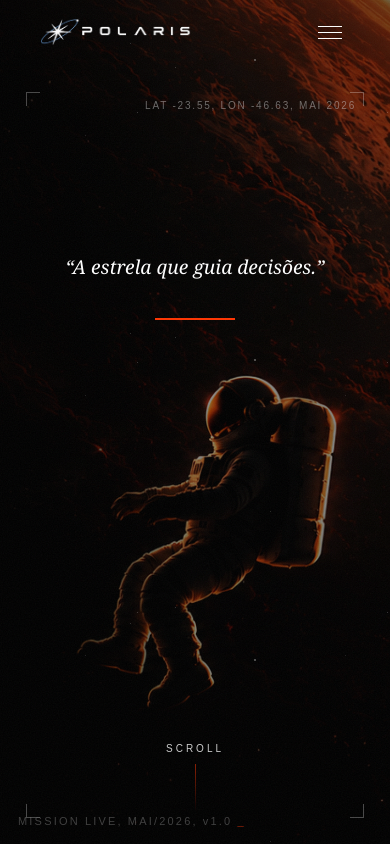
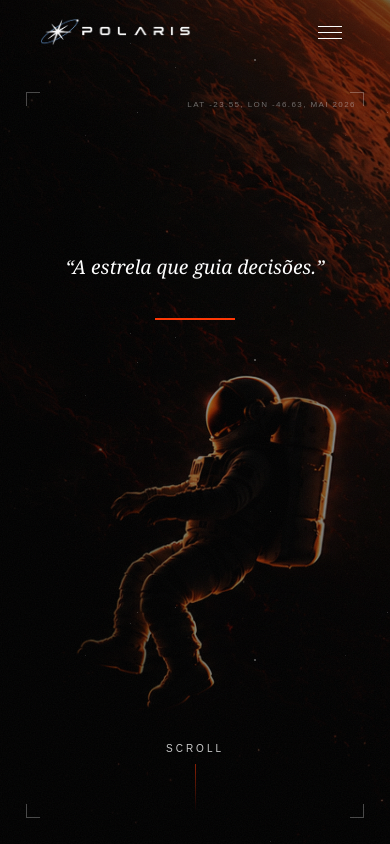
Before and after one commit to Devduu/GS-2026-polaris, a Next.js app: page / in a window 390 px wide. Shown: the top 844 px of the page. Built offline with nearby package versions, Linux system fonts and the light colour scheme; grey boxes are pictures that could not be loaded.

Commit message:
Ajustes no mobile

```diff
--- a/src/components/layout/MissionTicker.tsx
+++ b/src/components/layout/MissionTicker.tsx
@@ -1,12 +1,13 @@
 /**
- * Faixa fixa no canto inferior esquerdo ("MISSION LIVE") com um cursor piscando.
- * É apenas decorativa (aria-hidden).
+ * Faixa "MISSION LIVE" com um cursor piscando, apenas decorativa (aria-hidden).
+ * No desktop fica fixa no canto inferior esquerdo; no celular rola junto com a
+ * página, no fim, pra não cobrir o conteúdo.
  */
 export function MissionTicker() {
   return (
     <div
       aria-hidden
-      className="pointer-events-none fixed bottom-[15px] left-[18px] z-[58] font-mono text-[11px] tracking-[0.2em] text-greyfade opacity-[0.55]"
+      className="pointer-events-none z-[58] px-5 pb-10 pt-4 text-center font-mono text-[11px] tracking-[0.2em] text-greyfade opacity-[0.55] md:fixed md:bottom-[15px] md:left-[18px] md:p-0 md:text-left"
     >
       MISSION LIVE, MAI/2026, v1.0{' '}
       <b className="animate-blink font-normal text-fire">_</b>
--- a/src/components/layout/Preloader.tsx
+++ b/src/components/layout/Preloader.tsx
@@ -71,7 +71,7 @@ export function Preloader() {
       <div className="flex items-end gap-[clamp(20px,4vw,36px)]">
         <div className="relative h-[clamp(3.5rem,11vw,7rem)] w-0.5 self-stretch bg-fire/[0.16]">
           <span
-            className="absolute left-1/2 -translate-x-1/2 translate-y-[42%] drop-shadow-[0_0_8px_rgba(255,53,0,0.7)] transition-[bottom] duration-[120ms] ease-linear"
+            className="absolute left-1/2 -translate-x-1/2 translate-y-[42%] md:drop-shadow-[0_0_8px_rgba(255,53,0,0.7)] transition-[bottom] duration-[120ms] ease-linear"
             style={{ bottom: `${progress}%` }}
           >
             <svg width="20" height="34" viewBox="0 0 20 34" fill="none" aria-hidden>
--- a/src/components/sections/Hero.tsx
+++ b/src/components/sections/Hero.tsx
@@ -76,7 +76,7 @@ export function Hero() {
         <span className="absolute right-[26px] top-[92px] h-3.5 w-3.5 border border-b-0 border-l-0 border-white/[0.28]" />
         <span className="absolute bottom-[26px] left-[26px] h-3.5 w-3.5 border border-r-0 border-t-0 border-white/[0.28]" />
         <span className="absolute bottom-[26px] right-[26px] h-3.5 w-3.5 border border-l-0 border-t-0 border-white/[0.28]" />
-        <span className="absolute right-[34px] top-[98px] font-mono text-[10px] tracking-[0.18em] text-greysoft opacity-50">
+        <span className="absolute right-[34px] top-[98px] font-mono text-[8px] tracking-[0.18em] text-greysoft opacity-50 md:text-[10px]">
           LAT -23.55, LON -46.63, MAI 2026
         </span>
       </div>
```
